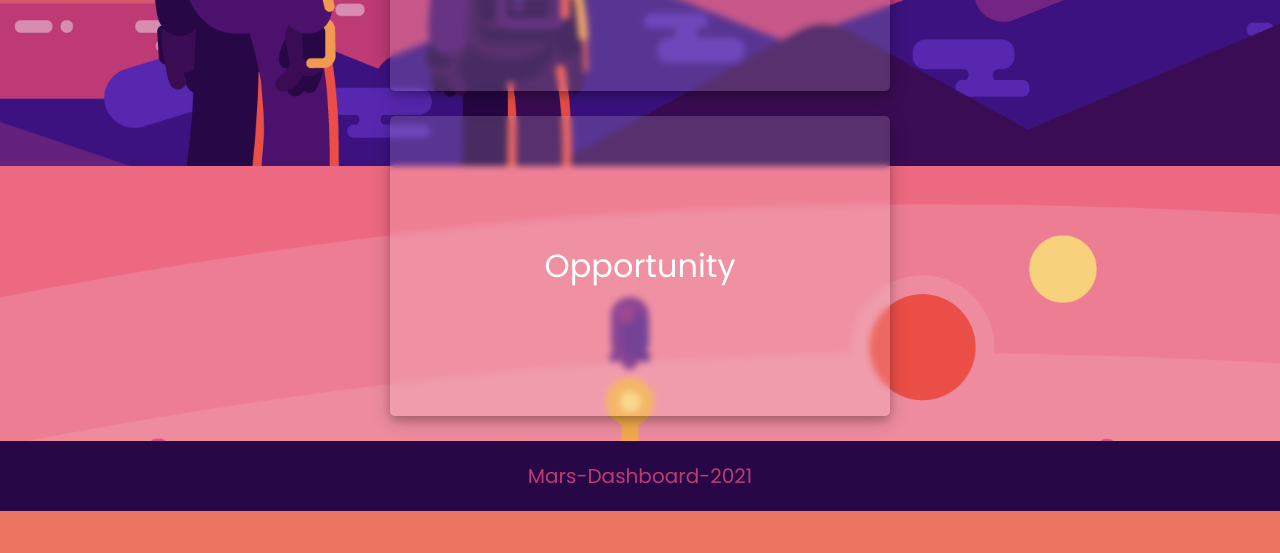
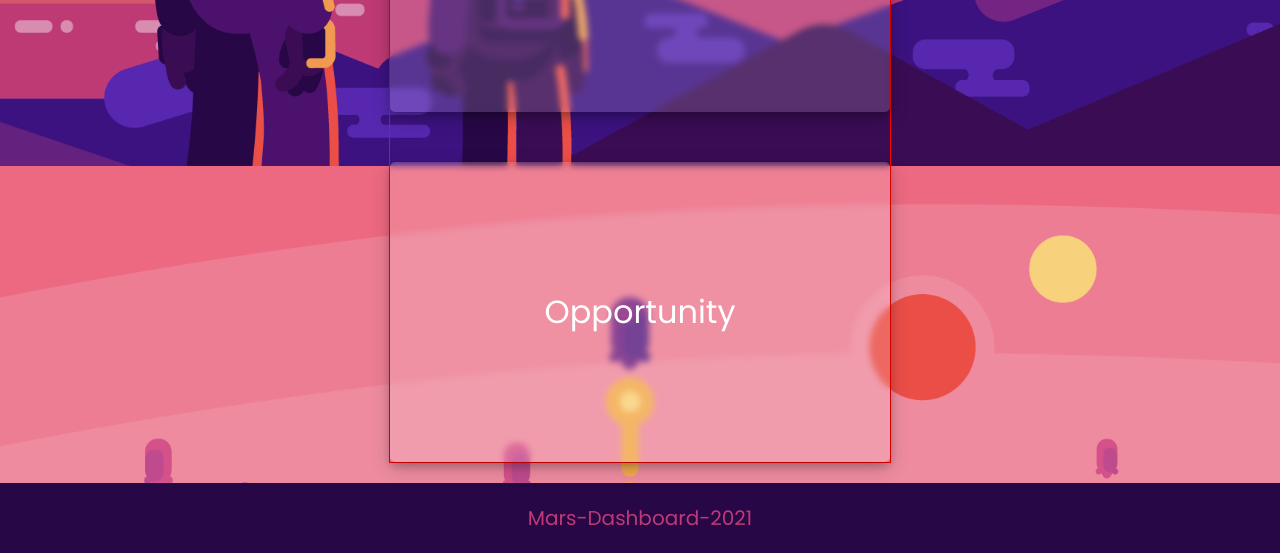
Before and after one commit to gary-vladimir/Mars-Dashboard, a website: page src/client/index.html in a window 1280 px wide. Shown: the part 634-1187 px from the top of the page. Before the commit the page ends 1145 px from the top, so only its background shows below. Drawn offline with Linux system fonts and the light colour scheme.

Commit message:
change grid to flex

```diff
--- a/src/client/index.css
+++ b/src/client/index.css
@@ -29,7 +29,6 @@ nav > img {
 }
 
 footer {
-    grid-area: f;
     background-color: #270746;
     text-align: center;
     line-height: 70px;
@@ -38,19 +37,19 @@ footer {
 }
 
 main {
-    display: grid;
-    grid-template-columns: auto 500px auto;
-    grid-template-rows: auto repeat(3, 300px) 70px;
-    gap: 25px;
-    grid-template-areas:
-        '. . .'
-        '. c1 .'
-        '. c2 .'
-        '. c3 .'
-        'f f f';
+    margin: 0 auto;
+    margin-top: 20px;
+    width: 500px;
+    border: 1px solid red;
+    display: flex;
+    flex-direction: column;
+    gap: 50px;
+    margin-bottom: 20px;
 }
 
 .card {
+    width: 100%;
+    height: 300px;
     position: relative;
     border-radius: 5px;
     background-color: rgba(255, 255, 255, 0.15);
@@ -77,16 +76,6 @@ main {
     transform: translate(-50%, -50%);
 }
 
-#one {
-    grid-area: c1;
-}
-#two {
-    grid-area: c2;
-}
-#three {
-    grid-area: c3;
-}
-
 @media (max-width: 800px) {
     body {
         background-image: url('images/background.png');
--- a/src/client/index.html
+++ b/src/client/index.html
@@ -15,7 +15,7 @@
             <div class="card" id="three">
                 <div class="name">Opportunity</div>
             </div>
-            <footer>Mars-Dashboard-2021</footer>
         </main>
+        <footer>Mars-Dashboard-2021</footer>
     </body>
 </html>
```
Also changed, not shown: src/client/images/backgroundRover.png (added), src/client/images/backgroundRoverSmall.jpg (added).
